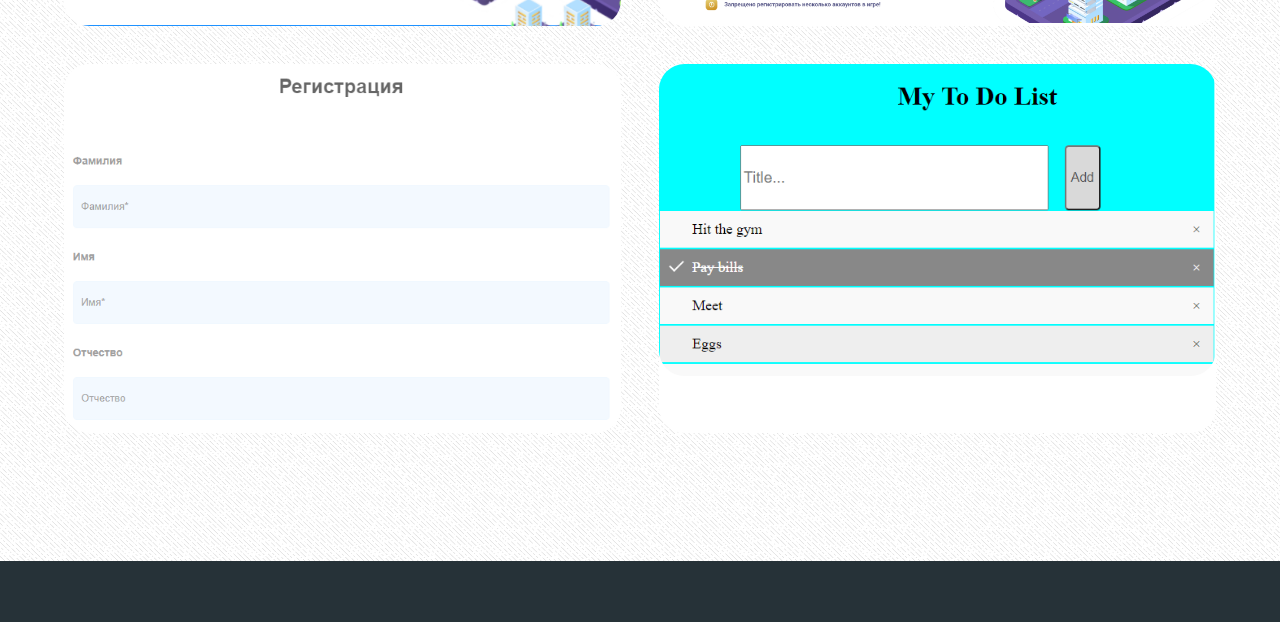
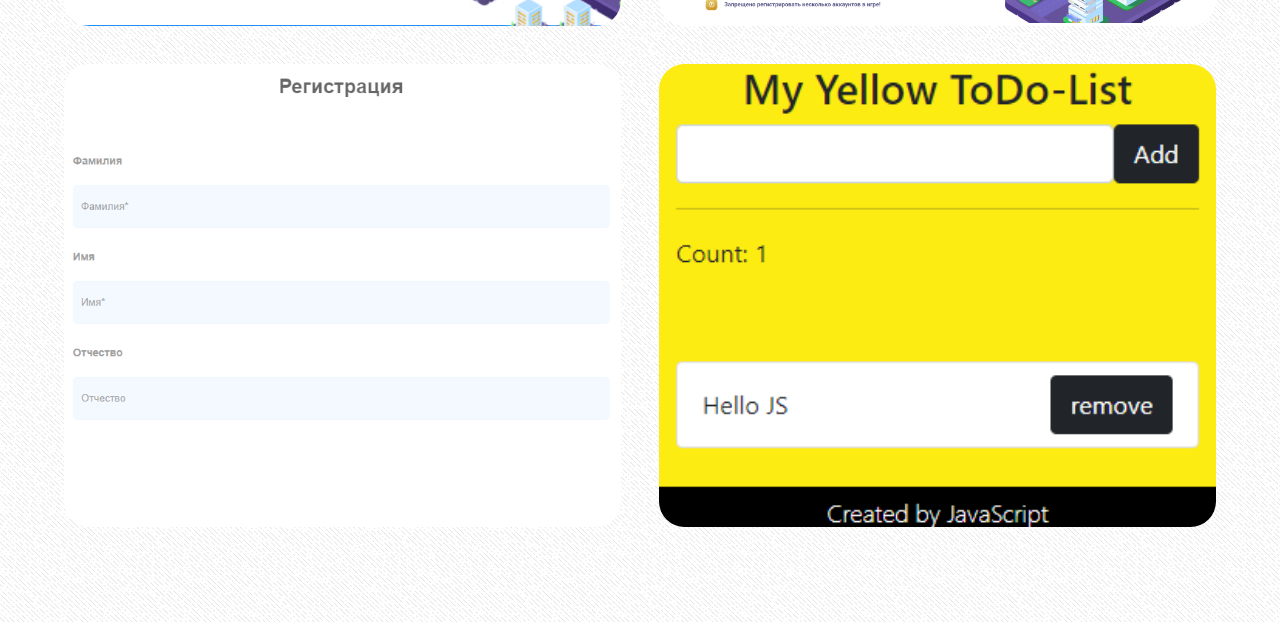
Before and after one commit to Vit4ly/Portfolio, a plain HTML site: page index.html in a window 1280 px wide. Shown: the part 5163-5785 px from the top of the page. Drawn offline with nearby package versions, Linux system fonts and the light colour scheme; a web font is replaced by a local one.

Commit message:
Обновил Todo

```diff
--- a/index.html
+++ b/index.html
@@ -485,19 +485,20 @@
 
                             <div class="portfolio__col_img">
 
-                                <img src="./assets/portfolio/TodoSimple.png" alt="Todo">
+                                <img src="./assets/portfolio/Screenshot.png" alt="Todo">
 
                             </div>
 
-                        <a href="https://vit4ly.github.io/ToDo/" target="_blank"
+                        <a href="https://vit4ly.github.io/todo-Js-2/" target="_blank"
                            data-title="Нажмите для перехода по ссылке" >
                         <div class="portfolio__col_card">
                             <div class="portfolio__col_display">
                                 <div class="portfolio__col_display_card">
                                     <span class="portfolio__col_display_title">
-                                        <a href="https://vit4ly.github.io/ToDo/" target="_blank"
-                                           data-title="Нажмите для перехода по ссылке">Simple Todo</a></span>
-                                    <p class="portfolio__col_display_text">Исключительно ради практики работы с DOM</p>
+                                        <a href="https://vit4ly.github.io/todo-Js-2/" target="_blank"
+                                           data-title="Нажмите для перехода по ссылке">Todo-JS</a></span>
+                                    <p class="portfolio__col_display_text">Обновленная версия.</p>
+
                                 </div>
                             </div>
                         </div>
```
Also changed, not shown: assets/portfolio/Screenshot.png (added), assets/portfolio/TodoJS.png (added).
